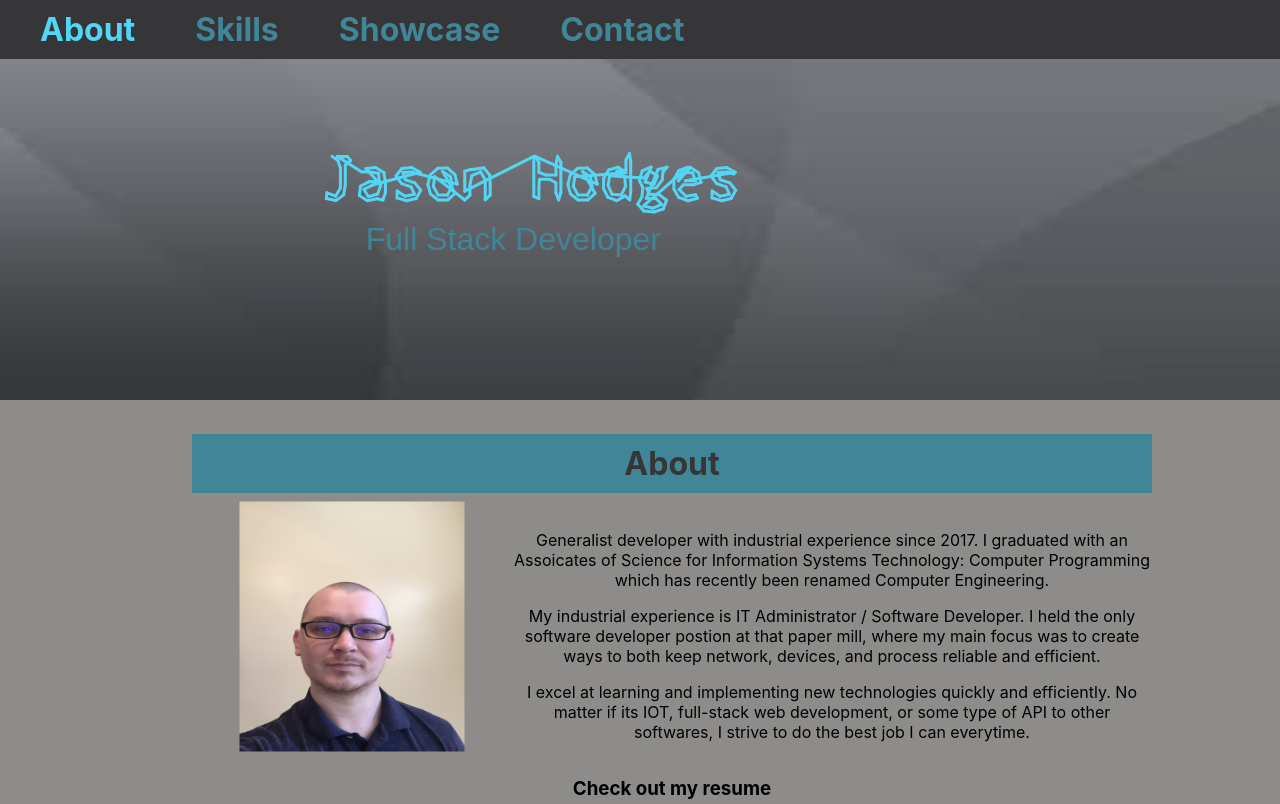
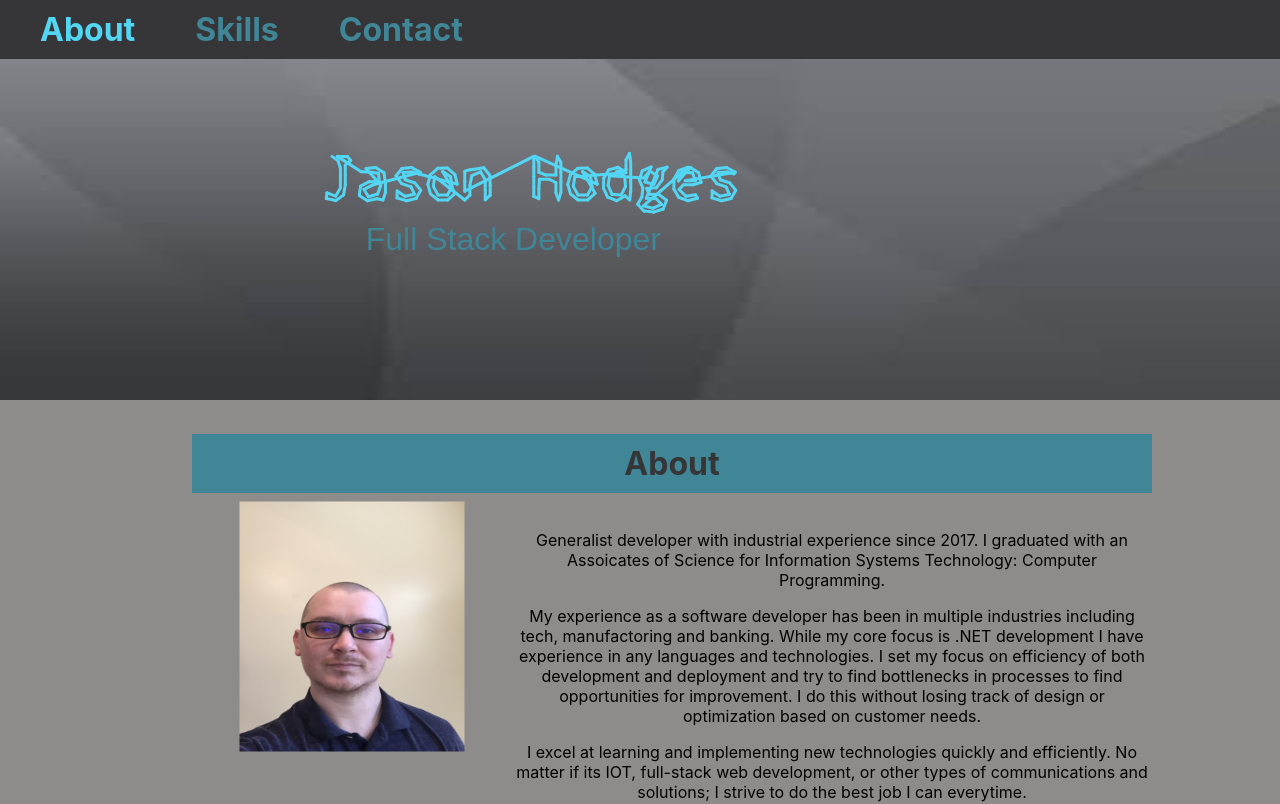
Before and after one commit to jhodges0845/Portfolio, a React (Create React App) app: page / in a window 1280 px wide. Shown: the top 804 px of the page. Built offline with nearby package versions, Linux system fonts and the light colour scheme.

Commit message:
removed old showcase connections and minor cleanup on AboutMe.

```diff
--- a/src/App.js
+++ b/src/App.js
@@ -23,12 +23,12 @@ export class App extends React.Component {
             url: '#Skills',
             active: false
         },
-        {
-            id:3,
-            title: 'Showcase',
-            url: '#Showcase',
-            active: false
-        },
+        // {
+        //     id:3,
+        //     title: 'Showcase',
+        //     url: '#Showcase',
+        //     active: false
+        // },
         {
             id:4,
             title: 'Contact',
@@ -69,10 +69,10 @@ render = () =>{
           <Skill />
         </div>
 
-        <div id="Showcase" className="showcase section">
+        {/* <div id="Showcase" className="showcase section">
         <h1>Showcase</h1>
           <Showcase />
-        </div>
+        </div> */}
 
         <div id="Contact" className="contact section">
           <h1>Contact</h1>
--- a/src/components/layout/About.js
+++ b/src/components/layout/About.js
@@ -12,15 +12,17 @@ export class About extends React.Component{
                         <p>Generalist developer with industrial
                             experience since 2017. I graduated with an
                             Assoicates of Science for Information Systems
-                            Technology: Computer Programming which has recently been renamed Computer Engineering.
+                            Technology: Computer Programming.
                         </p>
-                        <p> My industrial experience is IT Administrator / Software Developer. I held the only
-                            software developer postion at that paper mill, where my main focus was to create ways to
-                            both keep network, devices, and process reliable and efficient.
+                        <p> My experience as a software developer has been in multiple industries including tech, manufactoring and banking.
+                            While my core focus is .NET development I have experience in any languages and technologies.
+                            I set my focus on efficiency of both development and deployment and try to find bottlenecks in processes to find opportunities for improvement.
+                            I do this without losing track of design or optimization based on customer needs.
                         </p>
                         <p> I excel at learning and implementing new technologies quickly
-                            and efficiently. No matter if its IOT, full-stack web development, or some type
-                            of API to other softwares, I strive to do the best job I can everytime.
+                            and efficiently. No matter if its IOT, full-stack web development,
+                            or other types of communications and solutions;
+                            I strive to do the best job I can everytime.
                         </p>
                     </div>
                 </div>
--- a/src/components/layout/Contact.js
+++ b/src/components/layout/Contact.js
@@ -9,10 +9,10 @@ export class App extends React.Component {
 
                 <h3>Social Media</h3>
                 <div >
-                    <div style={{flex: 1}} className="flex-container">
+                    {/* <div style={{flex: 1}} className="flex-container">
                         <i style={{flex: 3}} class="fab fa-facebook-f fa-2x"></i>
                         <b style={{flex: 3}}>https://www.facebook.com/jason.m.hodges.1</b>
-                    </div>
+                    </div> */}
 
                     <div style={{flex: 1}} className="flex-container">
                         <i style={{flex: 3}} class="fab fa-linkedin-in fa-2x"></i>
@@ -29,10 +29,10 @@ export class App extends React.Component {
                         <b style={{flex: 3}}>jasonhodges0845@gmail.com</b>
                     </div>
 
-                    <div style={{flex: 1}} className="flex-container">
+                    {/* <div style={{flex: 1}} className="flex-container">
                         <i style={{flex: 3}} class="fas fa-phone fa-2x"></i>
                         <b style={{flex: 3}}>+1(662)417-9130</b>
-                    </div>
+                    </div> */}
                 </div>
             </div>
         );
```
Also changed, not shown: 24 other files (tests, documents, lock files or other folders).
